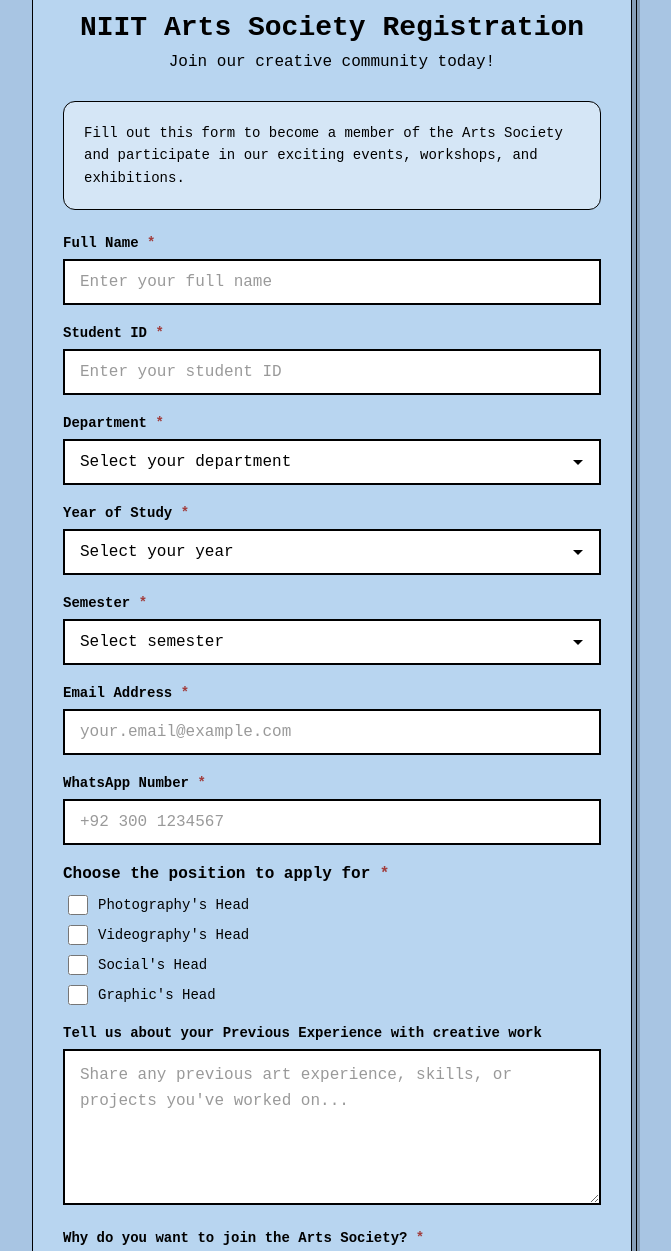
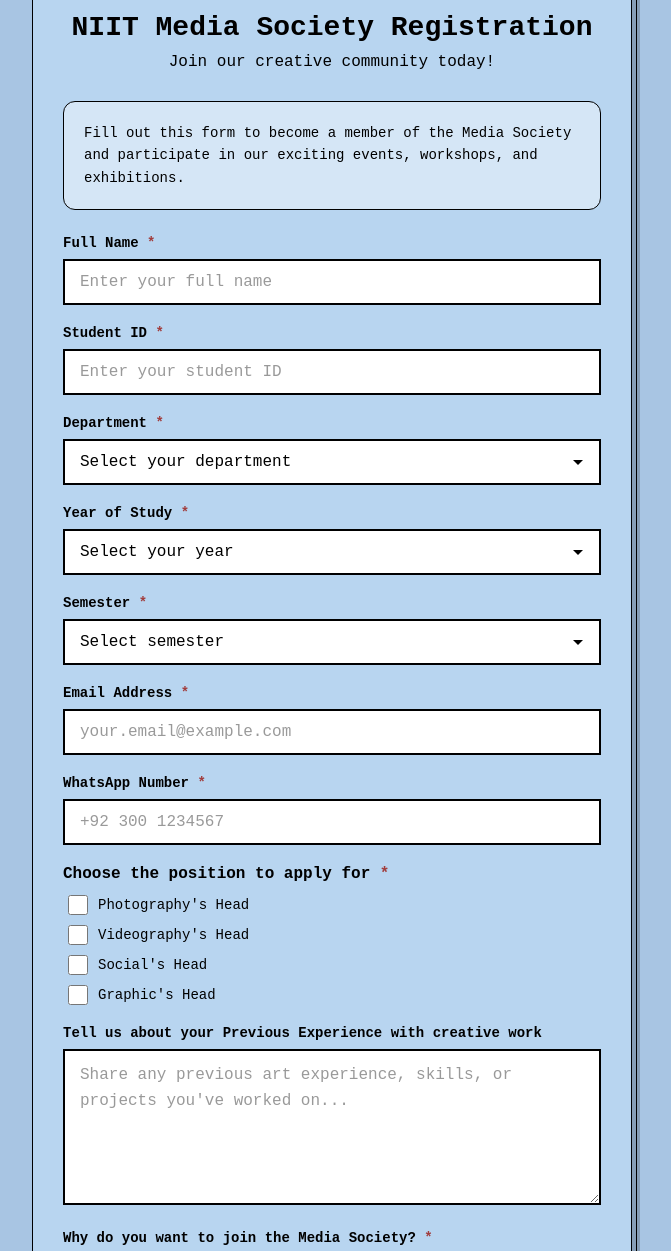
Before and after one commit to Harris-py/arts-society-form, a plain HTML site: page index.html in a window 1280 px wide. Shown: the part 352-1603 px from the top of the page, without its empty margins (308-979 px from the left). Drawn offline with Linux system fonts and the light colour scheme.

Commit message:
Change Arts Society references to Media Society

```diff
--- a/index.html
+++ b/index.html
@@ -12,13 +12,13 @@
     <div class="header-content">
         <img src="logo.png" alt="Arts Society Logo" class="logo">
         <div>
-            <h1>NIIT Arts Society Registration</h1>
+            <h1>NIIT Media Society Registration</h1>
             <p class="subtitle">Join our creative community today!</p>
         </div>
     </div>
 </div>
         <div class="info-banner">
-            <p>Fill out this form to become a member of the Arts Society and participate in our exciting events, workshops, and exhibitions.</p>
+            <p>Fill out this form to become a member of the Media Society and participate in our exciting events, workshops, and exhibitions.</p>
         </div>
 
         <!-- REPLACE 'YOUR_FORM_ID' with your actual Formspree form ID -->
@@ -115,7 +115,7 @@
 
             <!-- Why Join Textarea -->
             <div class="form-group">
-                <label for="motivation">Why do you want to join the Arts Society? <span class="required">*</span></label>
+                <label for="motivation">Why do you want to join the Media Society? <span class="required">*</span></label>
                 <textarea id="motivation" name="motivation" rows="5" placeholder="Tell us what motivates you to join and what you hope to achieve..." required></textarea>
             </div>
 
```
